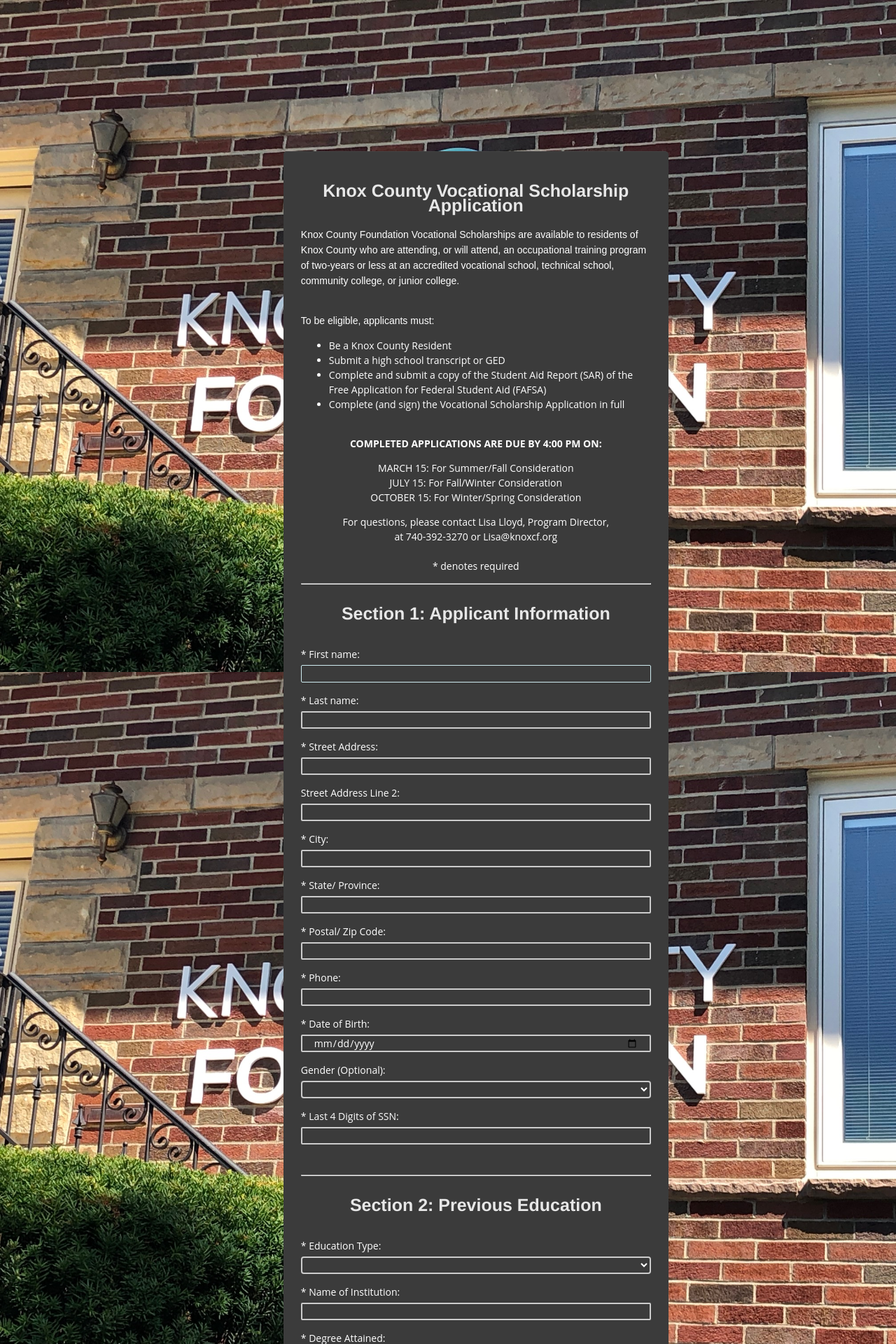
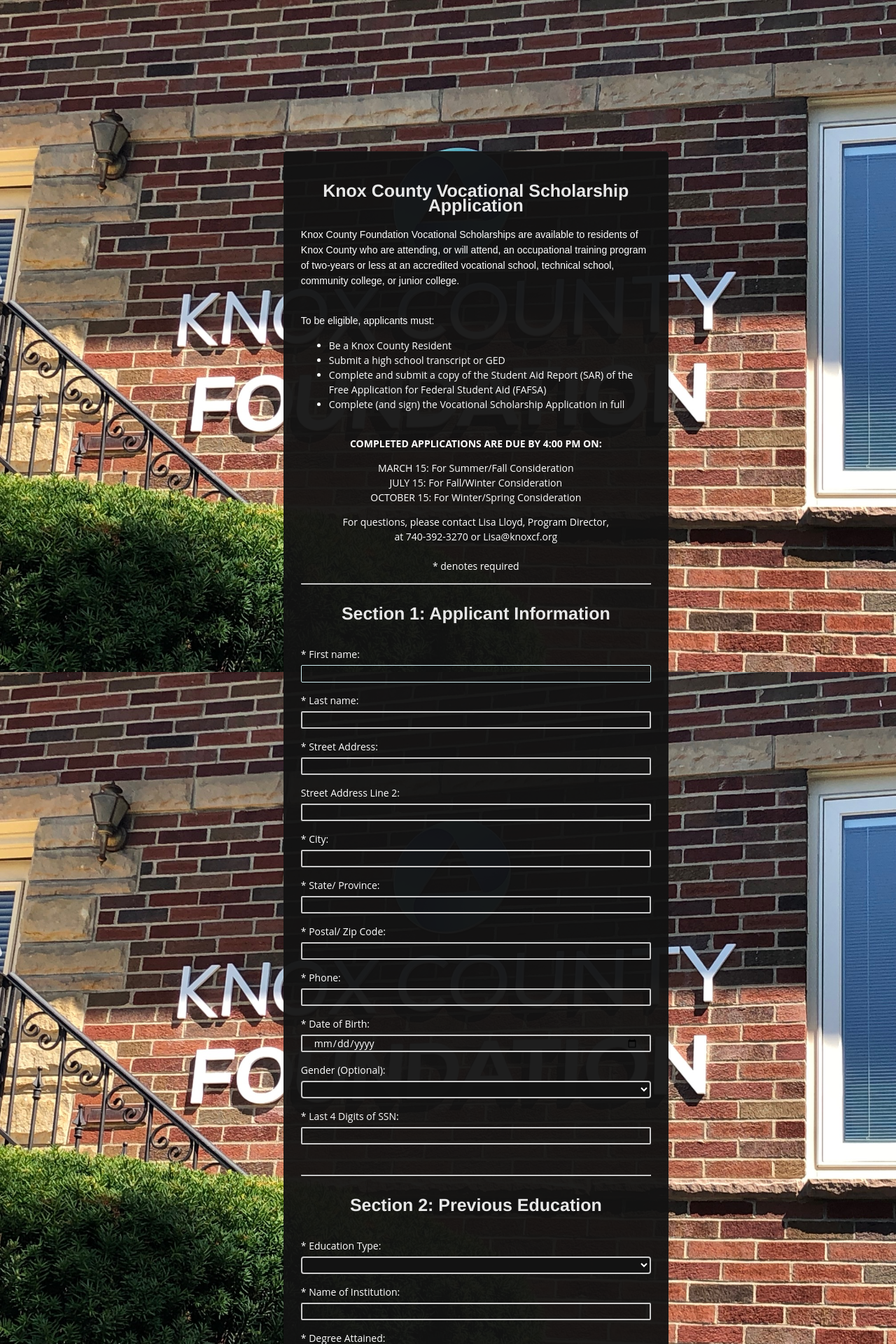
Before and after one commit to gnimuyil/KCFnew, a PHP site: page /SchApp.php in a window 1280 px wide. Shown: the top 1920 px of the page at 70% size. Run offline with PHP 8.4, Linux system fonts and the light colour scheme; a user stored in the database is signed in; data comes from the database, SQL or seed files in the repository; data that the repository does not hold is empty.

Commit message:
Made transparency even across all pages

```diff
--- a/SchApp.php
+++ b/SchApp.php
@@ -37,7 +37,7 @@ if ($num_row1 > 0)
 	  top: 50%;
 	  left: 46%;
 	  margin: -184px 0px 0px -184px;
-	  background: #3b3b3b;
+	  background: rgba(18, 18, 18, 0.95);
 	  padding: 15px 25px;
 	  border-radius: 5px;
 	  box-shadow: 0px 1px 0px rgba(0,0,0,0.6),inset 0px 1px 0px rgba(255,255,255,0.04);
@@ -62,7 +62,7 @@ if ($num_row1 > 0)
 	box-sizing: border-box;
 	  border: 2px solid #ccc;
 	  border-radius: 4px;
-	  background-color: #3b3b3b;
+	  background: rgba(18, 18, 18, 0.95);
 	  margin-top:5px;
 	  margin-bottom: 15px;
 	  font-family: 'Open Sans', sans-serif;
```
